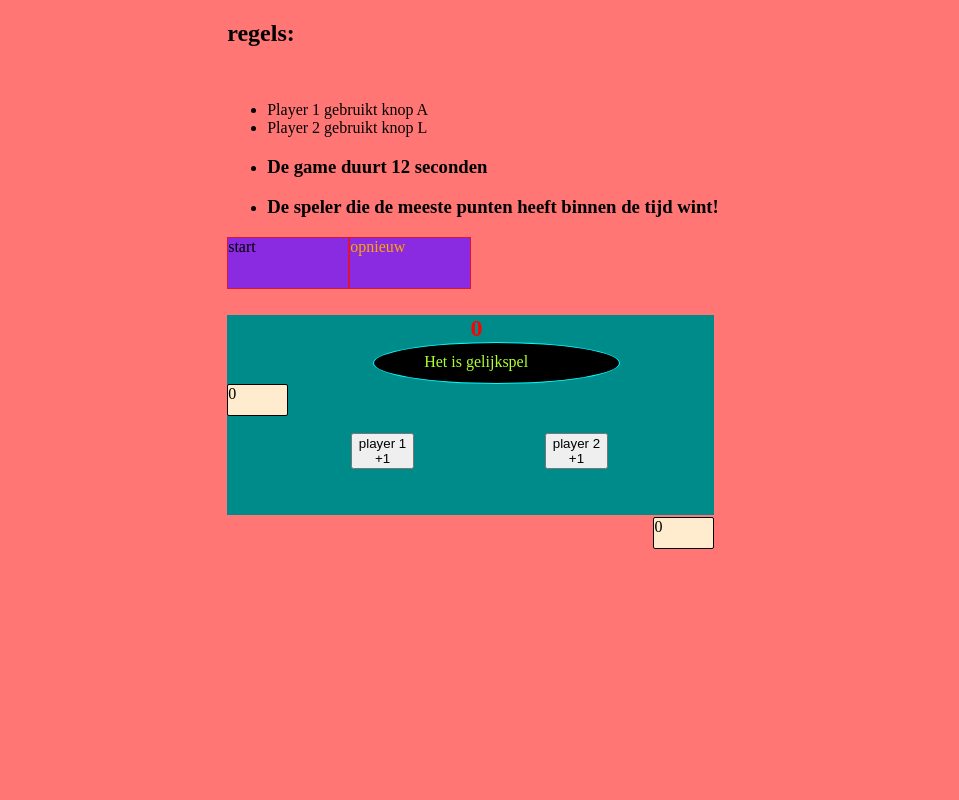
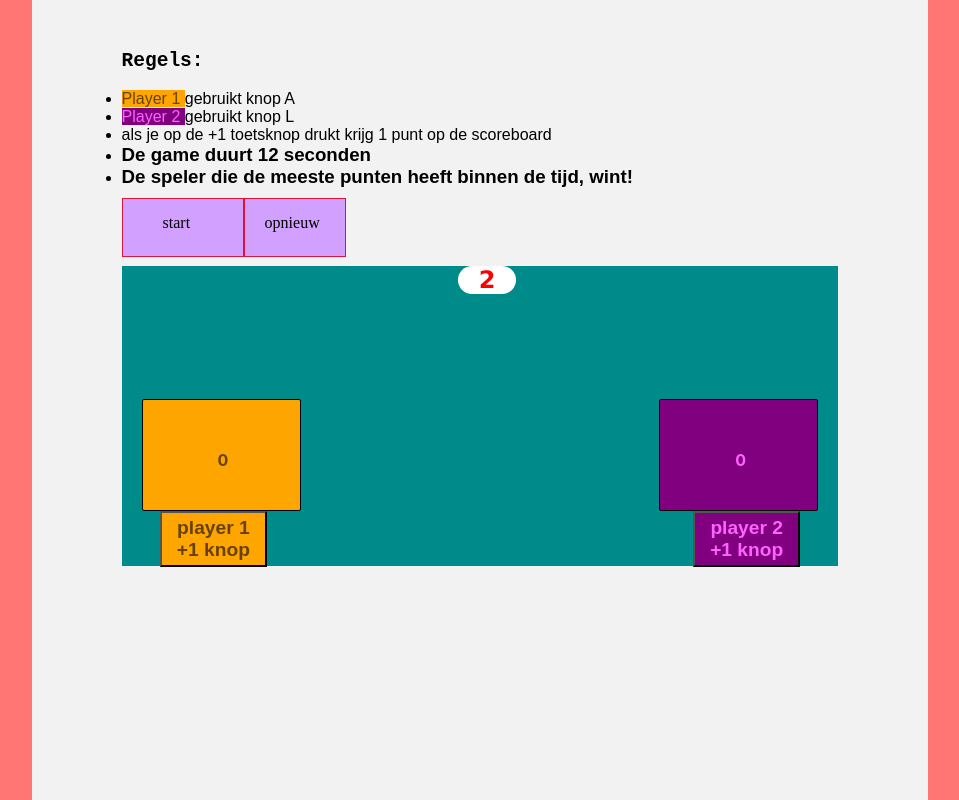
Before and after one commit to Fallux/javascript_boilerplate, a website built with webpack: page src/index.html in a window 1280 px wide. Shown: the whole page, without its empty margins (160-1119 px from the left). Built offline with nearby package versions, Linux system fonts and the light colour scheme.

Commit message:
game klaar voor gebruik

```diff
--- a/src/index.html
+++ b/src/index.html
@@ -10,17 +10,19 @@
 </head>
 
 <body>
-    <div id="container">
-        <h2>regels:</h2>
+    <div id="grootContainer">
+        <div id="kleinContainer">
+            <h2>Regels:</h2>
             <br>
             <ul>
-            <li>Player 1 gebruikt knop A</li>
-            <li>Player 2 gebruikt knop L</li>
+                <li><span id="naam1"> Player 1 </span> gebruikt knop A</li>
+                <li><span id="naam2"> Player 2 </span> gebruikt knop L</li>
+                <li>als je op de +1 toetsknop drukt krijg 1 punt op de scoreboard</li>
                 <li>
                     <h3>De game duurt 12 seconden</h3>
                 </li>
                 <li>
-                <h3>De speler die de meeste punten heeft binnen de tijd wint!</h3>
+                    <h3>De speler die de meeste punten heeft binnen de tijd, wint!</h3>
                 </li>
             </ul>
             <div id="spelIsActief"></div>
@@ -32,11 +34,12 @@
                 <div id="timer"></div>
                 <div id="winnaar"></div>
                 <div id="score_p1">0</div>
-            <button id="player1Knop">player 1 <br> +1</button>
-            <button id="player2Knop">player 2 <br> +1</button>
                 <div id="score_p2">0</div>
+                <button id="player1Knop">player 1 <br> +1 knop</button>
+                <button id="player2Knop">player 2 <br> +1 knop</button>
             </div>
             <div id="reset"></div>
+        </div>
     </div>
     <script src="index.js"></script>
 </body>
--- a/src/index.js
+++ b/src/index.js
@@ -12,7 +12,7 @@ let htmlSpeler2score = document.getElementById("score_p2");
 let htmlReset = document.getElementById("reset");
 
 let countDown = 5;
-let tijd = 10;
+let tijd = 12;
 
 let aantalKlikken = 0;
 let toetsknop;
@@ -23,18 +23,26 @@ let speler2score = 0;
 
 function aftellen(){
     if(countDown == 0){
+        htmlSpeler1Knop.style.backgroundColor="orange";
+        htmlSpeler2Knop.style.backgroundColor="purple";
+        htmlSpeler1score.style.backgroundColor="orange";
+        htmlSpeler2score.style.backgroundColor="purple";
         spelBegint();
     }else{
         countDown = countDown-1;
         htmlTimeCountdown.innerHTML = countDown;
-        setTimeout(aftellen, 100)
+        setTimeout(aftellen, 500)
+        htmlSpeler1Knop.style.backgroundColor="#f2f2f2";
+        htmlSpeler2Knop.style.backgroundColor="#f2f2f2";
+        htmlSpeler1score.style.backgroundColor="#f2f2f2";
+        htmlSpeler2score.style.backgroundColor="#f2f2f2";
     }
 }
 function spelBegint(){
     htmlTimer.innerHTML= tijd;
     htmlTimeCountdown.style.display= "none";
     magJeKlikken = true;
-    setTimeout(aftellenInspel, 100);
+    setTimeout(aftellenInspel, 250);
 }
 // ik had eerst onkeydown op HTML neergzet zoals bij onclick maar ik liep dezelfde plek weer vast.
 // de knop is niet actief na de countdown tenzij ik op de knoppen klik
@@ -81,12 +89,16 @@ function aftellenInspel(){
         htmlWinnaar.style.display= "block";
         if(speler1score>speler2score){
             htmlWinnaar.innerHTML = "de winnaar is speler 1!";
-            htmlSpeler1score.style.backgroundColor= "green";
+            htmlSpeler1score.style.backgroundColor= "greenyellow";
+            htmlSpeler1Knop.style.backgroundColor= "greenyellow";
             htmlSpeler2score.style.backgroundColor= "red";
+            htmlSpeler2Knop.style.backgroundColor= "red";
         }else if(speler1score<speler2score){
             htmlWinnaar.innerHTML = "de winnaar is speler 2!";
             htmlSpeler1score.style.backgroundColor= "red";
-            htmlSpeler2score.style.backgroundColor= "green";
+            htmlSpeler1Knop.style.backgroundColor= "red";
+            htmlSpeler2score.style.backgroundColor= "greenyellow";
+            htmlSpeler2Knop.style.backgroundColor= "greenyellow";
         }
         else{
             htmlWinnaar.innerHTML = "Het is gelijkspel";
@@ -94,7 +106,7 @@ function aftellenInspel(){
     }else{
         tijd = tijd-1;
         htmlTimer.innerHTML= tijd;
-        setTimeout(aftellenInspel, 100);
+        setTimeout(aftellenInspel, 250);
     }
 
 
--- a/src/style.css
+++ b/src/style.css
@@ -1,47 +1,110 @@
+*{
+    margin: 0;
+    padding:0;
+}
 body{
     background-color: #ff7675;
 }
-#container{
-    margin-left: 30%;
+h2{
+    font-family: monospace;
+}
+ul{
+    font-family:sans-serif;
+}
+#naam1{
+    background-color: orange;
+    color: rgb(102, 66, 0);
+}
+#naam2{
+    background-color: purple;
+    color: rgb(255, 98, 255);
+}
+#grootContainer{
+    margin-left: 15%;
+    margin-right: 15%;
+    height: 100vh;
+    background-color: #f2f2f2;
+}
+#kleinContainer{
+    margin-left: 10%;
+    margin-right: 10%;
+    padding-top: 50px;
+    /* background-color: #f2f2f2; */
 }
 #game_box{
-    width: 55%;
-    height: 200px;
+    width: 100%;
+    height: 300px;
     background-color: darkcyan;
     margin-top: 60px;
 }
-button{
-    margin: 10% 13%;
-    /* position: realtive; */
+#player1Knop{
+    color: rgb(102, 66, 0);
+    clear: both;
+    float: left;
+    margin-left: 38px;
+    font-weight: bold;
+    font-size: 120%;
+    width: 15%;
+    height: 7vh;
+}
+#player2Knop{
+    color: rgb(255, 98, 255);
+    float: right;
+    margin-right: 38px;
+    font-weight: bold;
+    font-size: 120%;
+    width: 15%;
+    height: 7vh;
 }
 #timeCountdown{
-    color: chartreuse;
     font-family: 'Lucida Sans', 'Lucida Sans Regular', 'Lucida Grande', 'Lucida Sans Unicode', Geneva, Verdana, sans-serif;
+    width: 8%;
+    color: green;
+    background-color: white;
+    border-radius: 20px;
     font-weight: bold;
     font-size: 150%;
-    margin-left: 50%;
+    margin-left: 47%;
+    margin-bottom: 5px;
+    text-align: center;
 }
 #timer{
+    font-family: 'Lucida Sans', 'Lucida Sans Regular', 'Lucida Grande', 'Lucida Sans Unicode', Geneva, Verdana, sans-serif;
+    width: 8%;
     color: red;
+    background-color: white;
+    border-radius: 20px;
     font-weight: bold;
     font-size: 150%;
-    margin-left: 50%;
+    margin-left: 47%;
+    margin-bottom: 5px;
+    text-align: center;
 }
 #score_p1{
-    width: 12%;
-    height: 30px;
-    background-color: blanchedalmond;
+    width: 1%;
+    height: 10px;
+    color: rgb(102, 66, 0);
     border: 1px black solid;
     border-radius: 2px;
     float: left;
+    margin-top: 100px;
+    margin-left: 20px;
+    padding: 50px 75px;
+    font-family:-apple-system, BlinkMacSystemFont, 'Segoe UI', Roboto, Oxygen, Ubuntu, Cantarell, 'Open Sans', 'Helvetica Neue', sans-serif;
+    font-weight: bold;
 }
 #score_p2{
-    width: 12%;
-    height: 30px;
-    background-color: blanchedalmond;
+    width: 1%;
+    height: 10px;
+    color: rgb(255, 98, 255);
     border: 1px black solid;
     border-radius: 2px;
     float: right;
+    margin-top: 100px;
+    margin-right: 20px;
+    padding: 50px 75px;
+    font-family:-apple-system, BlinkMacSystemFont, 'Segoe UI', Roboto, Oxygen, Ubuntu, Cantarell, 'Open Sans', 'Helvetica Neue', sans-serif;
+    font-weight: bold;
 }
 #winnaar{
     width: 145px;
@@ -50,30 +113,40 @@ button{
     background-color: black;
     color: greenyellow;
     border-radius: 100%;
-    margin-left:30%;
-    padding: 10px 50px;
+    margin-left:35%;
+    padding: 10px 60px 10px 60px;
+    text-align: center;
     display: none;
+    margin-bottom: -40px;
+    font-weight: bold;
+    font-family: 'Lucida Sans', 'Lucida Sans Regular', 'Lucida Grande', 'Lucida Sans Unicode', Geneva, Verdana, sans-serif;
 }
 #startKnop{
-    width: 120px;
-    height: 50px;
+    width: 80px;
+    height: 42px;
     border: 1px crimson solid;
-    background-color: blueviolet;
+    background-color: rgb(210, 161, 255);
+    margin-top: 10px;
     float: left;
+    padding-left: 40px;
+    padding-top: 15px;
+}
+#opnieuwKnop{
+    width: 80px;
+    height: 42px;
+    border: 1px crimson solid;
+    background-color: rgb(210, 161, 255);
+    margin-top: 10px;
+    float: left;
+    margin-bottom: 10px;
+    padding-left: 20px;
+    padding-top: 15px;
 }
 a:link{
     text-decoration: none;
-    color: orange;
+    color: black;
 }
 a:visited{
     text-decoration: none;
-    color: orange;
+    color: black;
 }
-#opnieuwKnop{
-    width: 120px;
-    height: 50px;
-    border: 1px crimson solid;
-    background-color: blueviolet;
-    float: left;
-    margin-bottom: 10px;
-}
```
Lines whose indentation alone changed are shown as unchanged.
